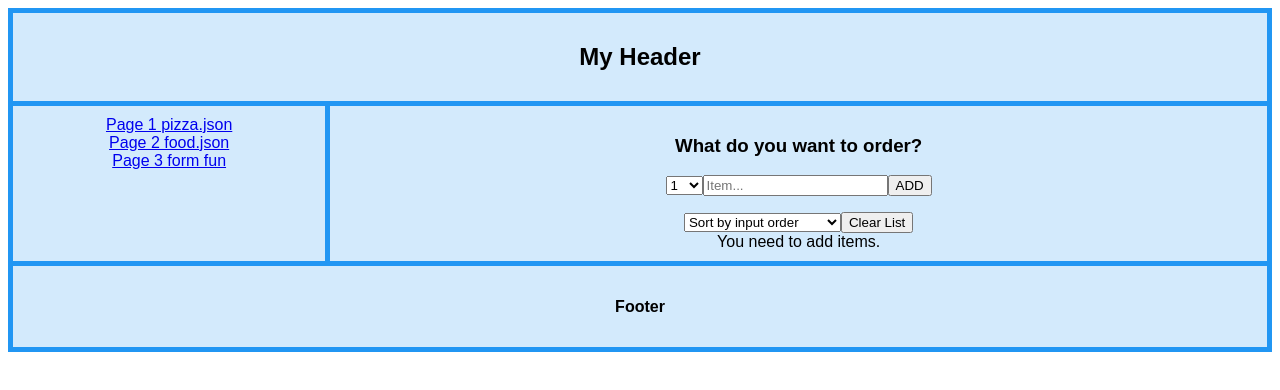
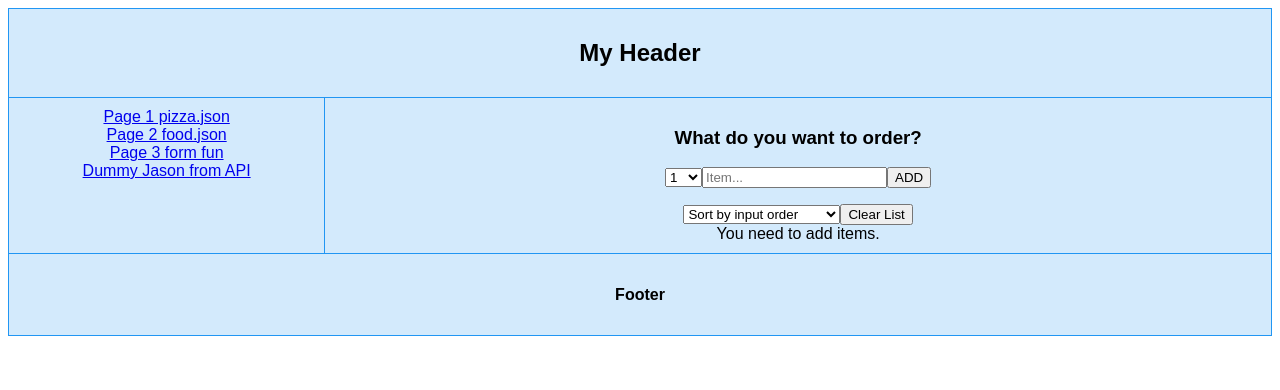
Before and after one commit to wuztb/code-sandbox-react-alpha, a React (Create React App) app: page /page3 in a window 1280 px wide. Shown: the top 390 px of the page. Built offline with nearby package versions, Linux system fonts and the light colour scheme.

Commit message:
added dummy jason API page

```diff
--- a/src/App.js
+++ b/src/App.js
@@ -1,6 +1,7 @@
 import FoodList from "./pages/FoodList";
 import FoodOrder from "./pages/FoodOrder";
 import PizzaList from "./pages/PizzaList";
+import DummyJson from "./pages/DummyJson";
 import { BrowserRouter as Router, Route, Routes, Link } from "react-router-dom";
 import "./styles.css";
 
@@ -17,6 +18,8 @@ export default function App() {
           <a href="page2">Page 2 food.json</a>
           <br />
           <a href="page3">Page 3 form fun</a>
+          <br />
+          <a href="pageDummyJson">Dummy Jason from API</a>
         </div>
         <div className="content">
           <Router>
@@ -24,6 +27,7 @@ export default function App() {
               <Route path="page1" element={<PizzaList />} />
               <Route path="page2" element={<FoodList />} />
               <Route path="page3" element={<FoodOrder />} />
+              <Route path="pageDummyJson" element={<DummyJson />} />
             </Routes>
           </Router>
         </div>
--- /dev/null
+++ b/src/pages/DummyJson.js
@@ -0,0 +1,20 @@
+import { useState, useEffect } from "react";
+
+export default function FoodOrder() {
+  const [data, setData] = useState();
+
+  async function loadData() {
+    // https://dummyjson.com/docs#intro-test
+    const response = await fetch("https://dummyjson.com/todos/random/10");
+    //console.log(response);
+    const jsonData = await response.json();
+    //console.log(data);
+    setData(jsonData);
+  }
+
+  useEffect(() => {
+    loadData();
+  }, []);
+
+  return <div>{JSON.stringify(data)}</div>;
+}
--- a/src/styles.css
+++ b/src/styles.css
@@ -7,9 +7,9 @@
     "menu content"
     "footer footer";
   grid-template-columns: 1fr 3fr;
-  gap: 5px;
+  gap: 1px;
   background-color: #2196f3;
-  padding: 5px;
+  padding: 1px;
 }
 .container > div {
   background-color: rgba(255, 255, 255, 0.8);
```
